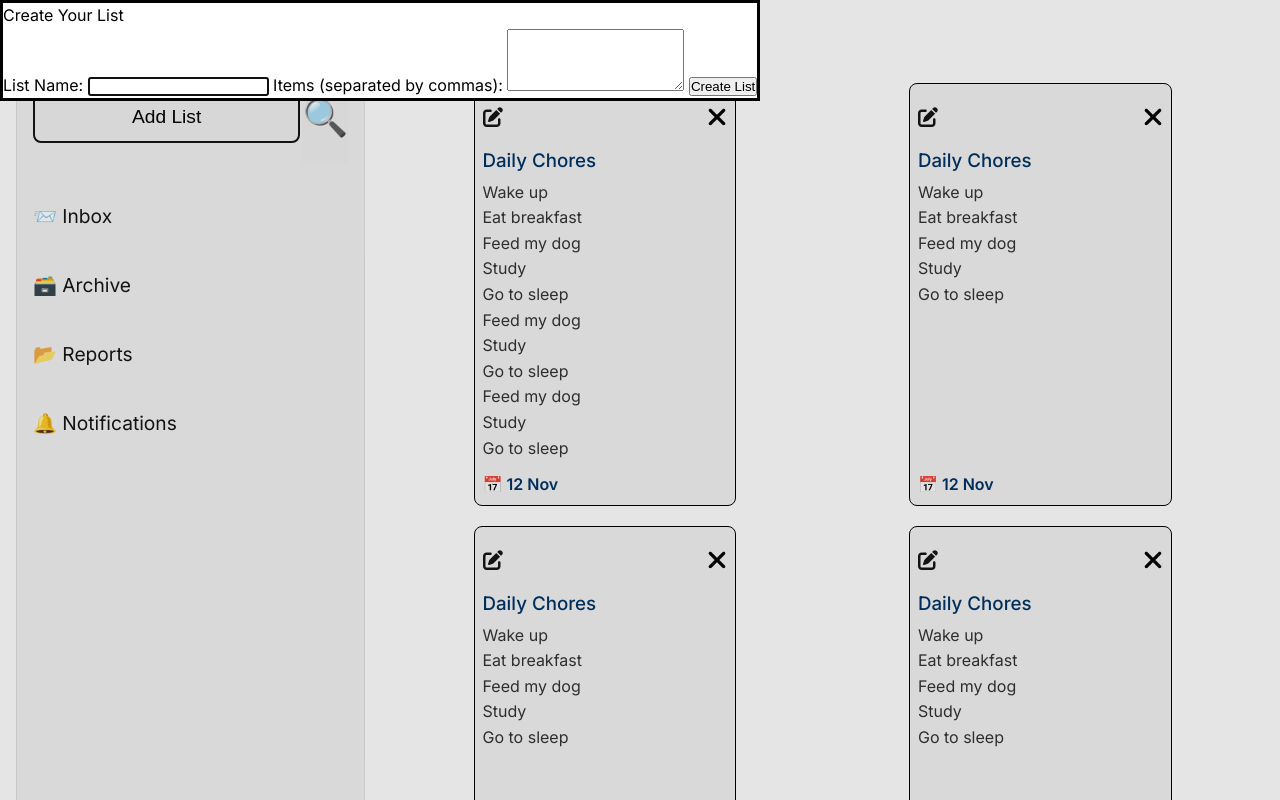
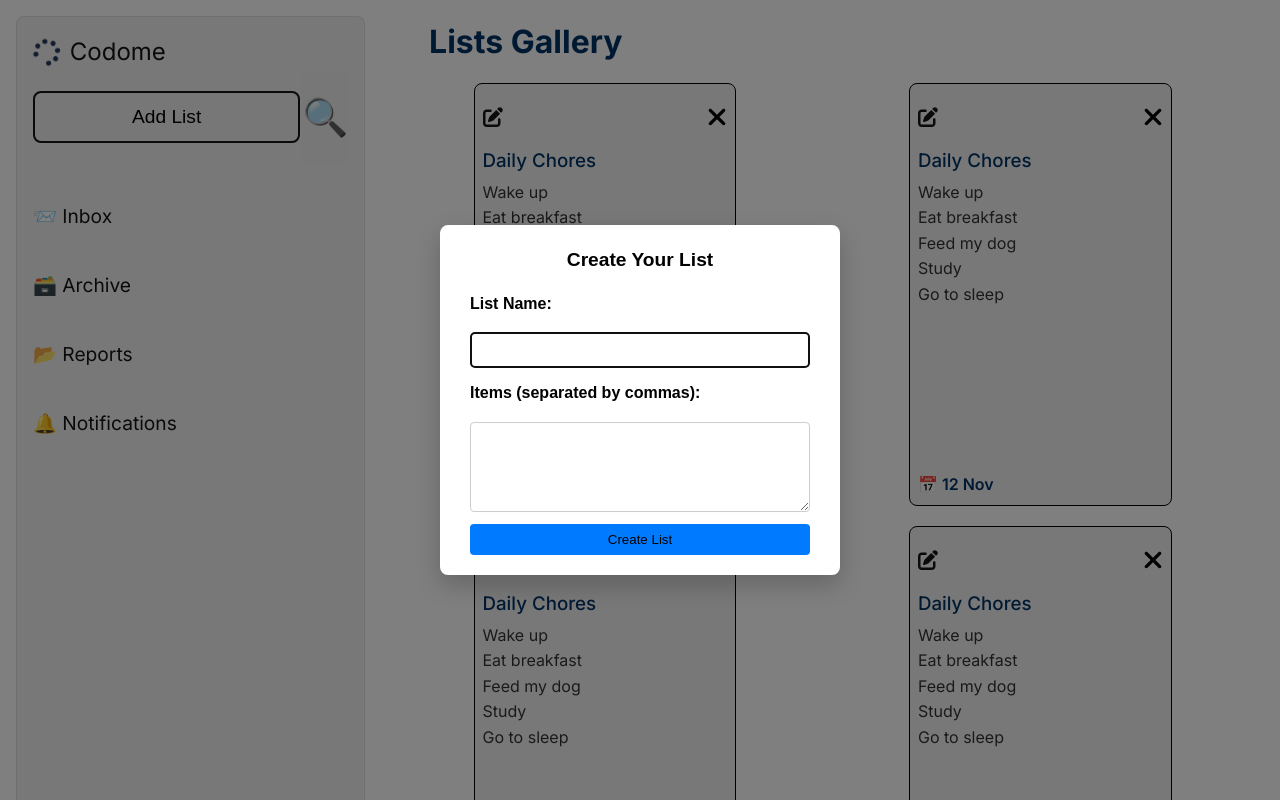
Before and after one commit to sleepyseaal/ToDo-List, a plain HTML site: page index.html in a window 1280 px wide. Both pictures are taken after a click on the button "Add List". Shown: the top 800 px of the page. Drawn offline with Linux system fonts and the light colour scheme.

Commit message:
style: implement layout and apply styles on input dialog

```diff
--- a/style.css
+++ b/style.css
@@ -173,3 +173,63 @@ h1 {
   display: flex;
   justify-content: space-between;
 }
+
+.form-container {
+  position: fixed;
+  top: 50%;
+  left: 50%;
+  transform: translate(-50%, -50%);
+
+}
+
+dialog.form-container {
+  padding: 20px 30px;
+  border: none;
+  border-radius: 8px;
+  box-shadow: 0 10px 25px rgba(0, 0, 0, 0.2);
+  max-width: 400px;
+  width: 90%;
+  font-family: Arial, sans-serif;
+}
+
+dialog::backdrop {
+  background: rgba(0, 0, 0, 0.5);
+}
+
+.form-container p {
+  font-size: 1.2rem;
+  font-weight: bold;
+  margin-bottom: 15px;
+  text-align: center;
+}
+
+#listForm {
+  display: flex;
+  flex-direction: column;
+  gap: 12px;
+}
+
+#listForm label {
+  font-weight: 600;
+  margin-bottom: 4px;
+}
+
+#listForm input,
+#listForm textarea {
+  padding: .5em;
+  font-size: 1rem;
+  border: 1px solid #ccc;
+  border-radius: 4px;
+}
+
+#listForm button {
+  padding: .6em;
+  background-color: #007bff;
+  border: none;
+  border-radius: 4px;
+  cursor: pointer;
+}
+
+#listForm button:hover {
+  background-color: #0056b3;
+}
```
